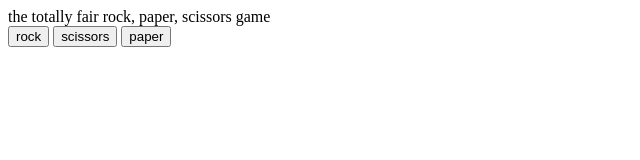
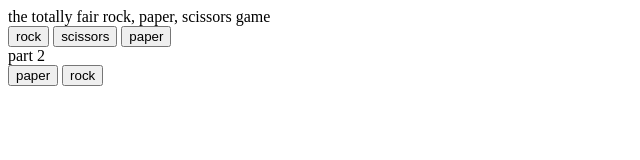
Before and after one commit to chickennu99et/the-get-mad-machine, a plain HTML site: page index.html in a window 1280 px wide. Shown: the whole page, without its empty margins (0-640 px from the left). Drawn offline with Linux system fonts and the light colour scheme.

Commit message:
Update index.html

```diff
--- a/index.html
+++ b/index.html
@@ -15,5 +15,8 @@
         alert("scissors, haha i win")
       }
     </script>
+    <div>part 2</div>
+    <div><button onclick="paper2()">paper</button>
+      <button onclick="rock2()">rock</button>
   </body>
 </html>
```
